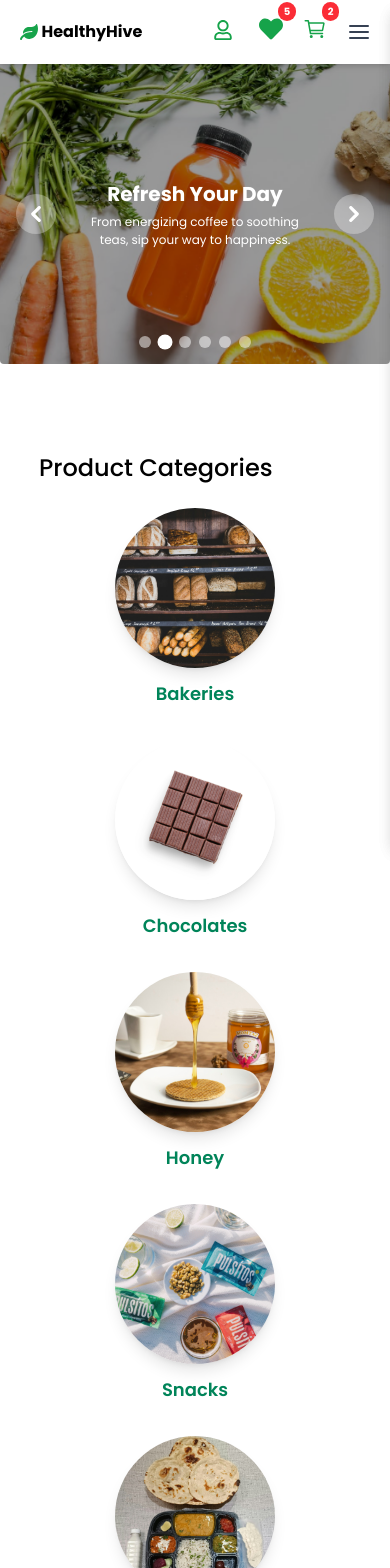
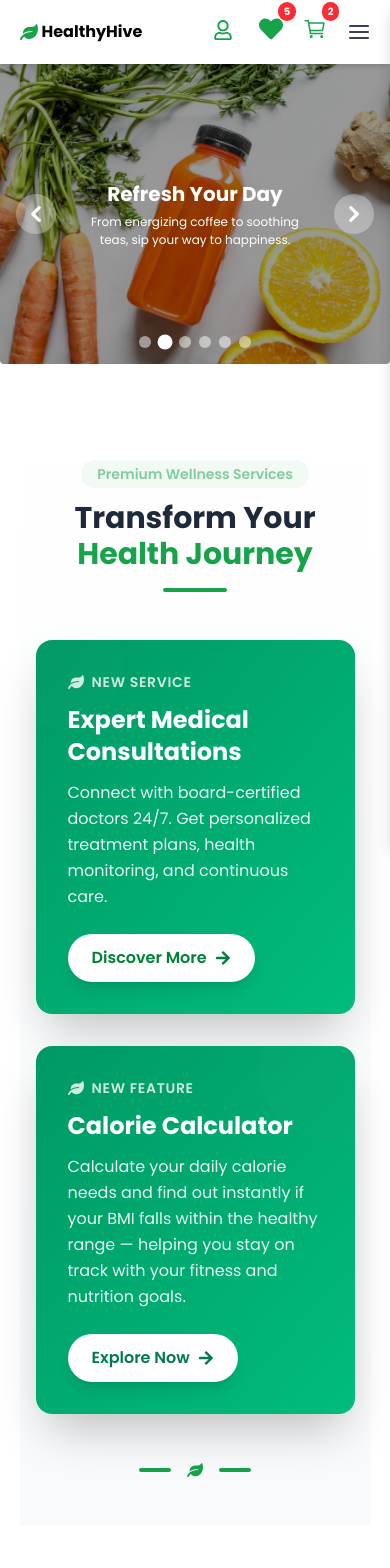
Before and after one commit to OmarIsmail277/HealthyHive, a React (Vite) app: page / in a window 390 px wide. Shown: the top 1568 px of the page. Built offline with nearby package versions, Linux system fonts and the light colour scheme.

Commit message:
added services ads on home page

```diff
--- a/src/components/ServiceCards/ServiceCards.jsx
+++ b/src/components/ServiceCards/ServiceCards.jsx
@@ -0,0 +1,158 @@
+import { FaHeartbeat, FaAppleAlt, FaLeaf, FaArrowRight } from "react-icons/fa";
+import { Link } from "react-router-dom";
+
+export default function ServiceAds() {
+  return (
+    <div className="healthy__container px-4 py-12 bg-gradient-to-b from-white to-gray-50">
+      <div className="max-w-7xl mx-auto">
+        {/* Section Header */}
+        <div className="text-center mb-12">
+          <span className="inline-block bg-primary/10 text-primary font-semibold px-4 py-1 rounded-full text-sm mb-3 animate-pulse">
+            Premium Wellness Services
+          </span>
+          <h2 className="text-3xl md:text-4xl font-bold text-gray-800">
+            Transform Your <span className="text-primary">Health Journey</span>
+          </h2>
+          <div className="flex justify-center mt-4">
+            <div className="w-16 h-1 bg-primary rounded-full"></div>
+          </div>
+        </div>
+
+        <div className="grid grid-cols-1 lg:grid-cols-2 gap-8">
+          {/* Medical Consultations Card */}
+          <div className="group relative flex bg-gradient-to-br from-emerald-600 to-emerald-500 text-white rounded-2xl overflow-hidden shadow-2xl hover:shadow-green-300/30 transition-all duration-500 hover:-translate-y-2">
+            {/* Decorative elements */}
+            <div className="absolute inset-0 overflow-hidden">
+              <div className="absolute -top-10 -left-10 w-32 h-32 bg-white/10 rounded-full animate-pulse-slow"></div>
+              <div className="absolute -bottom-8 -right-8 w-40 h-40 bg-white/5 rounded-full animate-pulse-slower"></div>
+            </div>
+
+            <div className="flex flex-col justify-center p-8 flex-1 z-10">
+              <div className="flex items-center gap-2 mb-3">
+                <FaLeaf className="text-white/80 animate-bounce-slow" />
+                <span className="text-sm font-semibold uppercase tracking-wider text-white/80">
+                  New Service
+                </span>
+              </div>
+              <h2 className="text-2xl md:text-3xl font-bold">
+                Expert Medical Consultations
+              </h2>
+              <p className="mt-3 text-white/90 leading-relaxed">
+                Connect with board-certified doctors 24/7. Get personalized
+                treatment plans, health monitoring, and continuous care.
+              </p>
+              <Link to="/services/consultations">
+                <button className="mt-6 flex items-center gap-2 group-hover:gap-3 w-fit bg-white text-green-700 font-semibold px-6 py-3 rounded-full shadow-lg hover:bg-white/95 transition-all duration-300 hover:shadow-xl">
+                  Discover More
+                  <FaArrowRight className="transition-all duration-300 group-hover:translate-x-1" />
+                </button>
+              </Link>
+            </div>
+            <div className="hidden md:flex items-center justify-center bg-white/20 p-6 w-1/3 backdrop-blur-sm border-l border-white/10">
+              <FaHeartbeat className="text-white text-7xl opacity-90 group-hover:scale-110 transition-transform duration-500" />
+            </div>
+          </div>
+
+          {/* Nutrition Tracker Card */}
+          <div className="group relative flex bg-gradient-to-br from-emerald-600 to-emerald-500 text-white rounded-2xl overflow-hidden shadow-2xl hover:shadow-emerald-300/30 transition-all duration-500 hover:-translate-y-2">
+            {/* Decorative elements */}
+            <div className="absolute inset-0 overflow-hidden">
+              <div className="absolute -top-12 -right-12 w-36 h-36 bg-white/10 rounded-full animate-pulse-slow"></div>
+              <div className="absolute -bottom-6 -left-6 w-28 h-28 bg-white/5 rounded-full animate-pulse-slower"></div>
+            </div>
+
+            <div className="flex flex-col justify-center p-8 flex-1 z-10">
+              <div className="flex items-center gap-2 mb-3">
+                <FaLeaf className="text-white/80 animate-bounce-slow delay-100" />
+                <span className="text-sm font-semibold uppercase tracking-wider text-white/80">
+                  New Feature
+                </span>
+              </div>
+              <h2 className="text-2xl md:text-3xl font-bold">
+                Calorie Calculator
+              </h2>
+              <p className="mt-3 text-white/90 leading-relaxed">
+                Calculate your daily calorie needs and find out instantly if
+                your BMI falls within the healthy range — helping you stay on
+                track with your fitness and nutrition goals.
+              </p>
+              <Link to="/services/calorie-calculator">
+                <button className="mt-6 flex items-center gap-2 group-hover:gap-3 w-fit bg-white text-emerald-700 font-semibold px-6 py-3 rounded-full shadow-lg hover:bg-white/95 transition-all duration-300 hover:shadow-xl">
+                  Explore Now
+                  <FaArrowRight className="transition-all duration-300 group-hover:translate-x-1" />
+                </button>
+              </Link>
+            </div>
+            <div className="hidden md:flex items-center justify-center bg-white/20 p-6 w-1/3 backdrop-blur-sm border-l border-white/10">
+              <FaAppleAlt className="text-white text-7xl opacity-90 group-hover:scale-110 transition-transform duration-500" />
+            </div>
+          </div>
+        </div>
+
+        {/* Decorative Footer */}
+        <div className="flex justify-center mt-12">
+          <div className="flex items-center gap-4 text-gray-400">
+            <div className="w-8 h-1 bg-primary rounded-full"></div>
+            <FaLeaf className="text-primary animate-spin-slow" />
+            <div className="w-8 h-1 bg-primary rounded-full"></div>
+          </div>
+        </div>
+      </div>
+
+      {/* Custom animations */}
+      <style jsx>{`
+        @keyframes pulse-slow {
+          0%,
+          100% {
+            opacity: 0.1;
+            transform: scale(1);
+          }
+          50% {
+            opacity: 0.2;
+            transform: scale(1.05);
+          }
+        }
+        @keyframes pulse-slower {
+          0%,
+          100% {
+            opacity: 0.05;
+            transform: scale(1);
+          }
+          50% {
+            opacity: 0.1;
+            transform: scale(1.03);
+          }
+        }
+        @keyframes bounce-slow {
+          0%,
+          100% {
+            transform: translateY(0);
+          }
+          50% {
+            transform: translateY(-5px);
+          }
+        }
+        @keyframes spin-slow {
+          from {
+            transform: rotate(0deg);
+          }
+          to {
+            transform: rotate(360deg);
+          }
+        }
+        .animate-pulse-slow {
+          animation: pulse-slow 6s ease-in-out infinite;
+        }
+        .animate-pulse-slower {
+          animation: pulse-slower 8s ease-in-out infinite;
+        }
+        .animate-bounce-slow {
+          animation: bounce-slow 3s ease-in-out infinite;
+        }
+        .animate-spin-slow {
+          animation: spin-slow 15s linear infinite;
+        }
+      `}</style>
+    </div>
+  );
+}
--- a/src/pages/HomePage.jsx
+++ b/src/pages/HomePage.jsx
@@ -6,13 +6,16 @@ import RecommendedProducts from "../components/RecommendedProducts/RecommendedPr
 import FetchAdvice from "../components/FetchAdvice/AdviceFetch";
 import BrandsWeOffer from "../components/BrandsWeOffer/BrandsWeOffer";
 import ProductCategories from "../components/ProductCategories/ProductCategories";
+import ServicesAds from "../components/ServiceCards/ServiceCards";
 import Footer from "../components/Footer/Footer";
+import ServiceAds from "../components/ServiceCards/ServiceCards";
 
 function HomePage() {
   return (
     <>
       <Navbar />
       <Carousel />
+      <ServiceAds/>
       <ProductCategories />
       <Featured />
       <RecommendedProducts />
```
